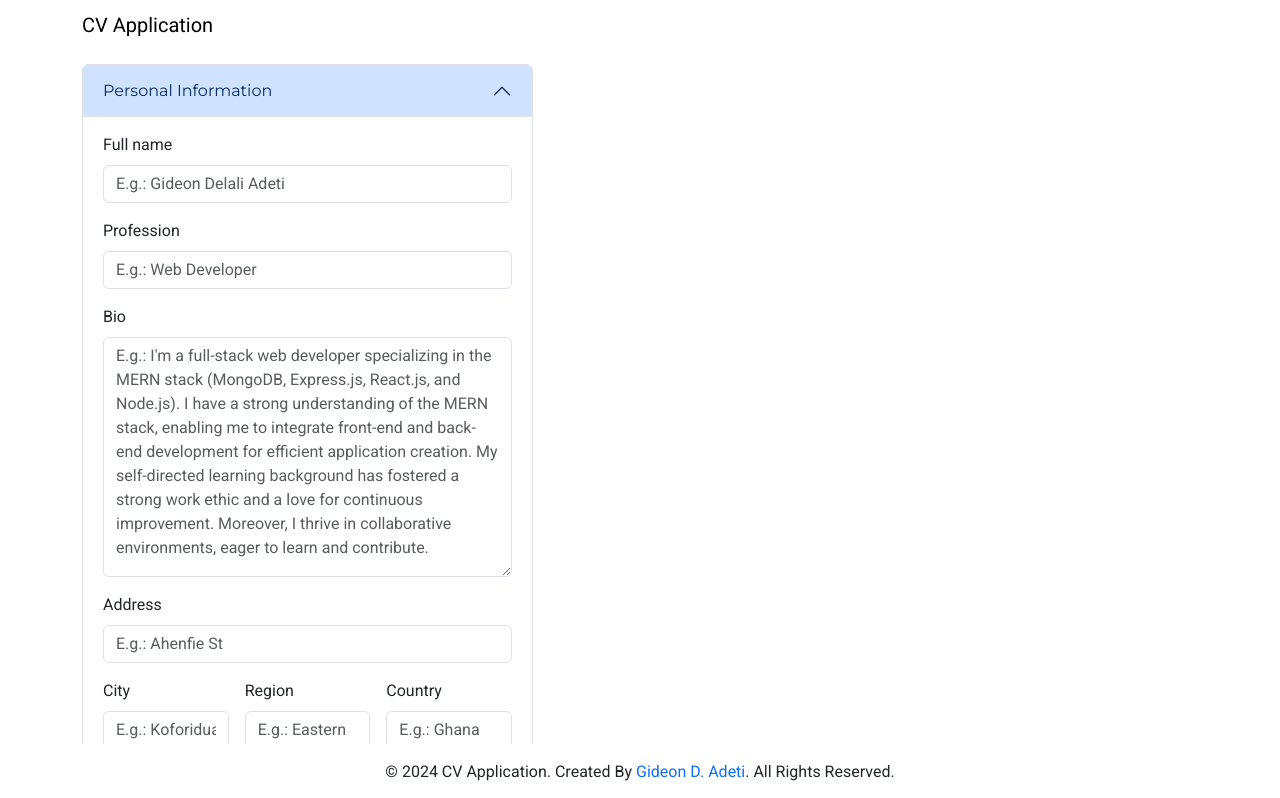
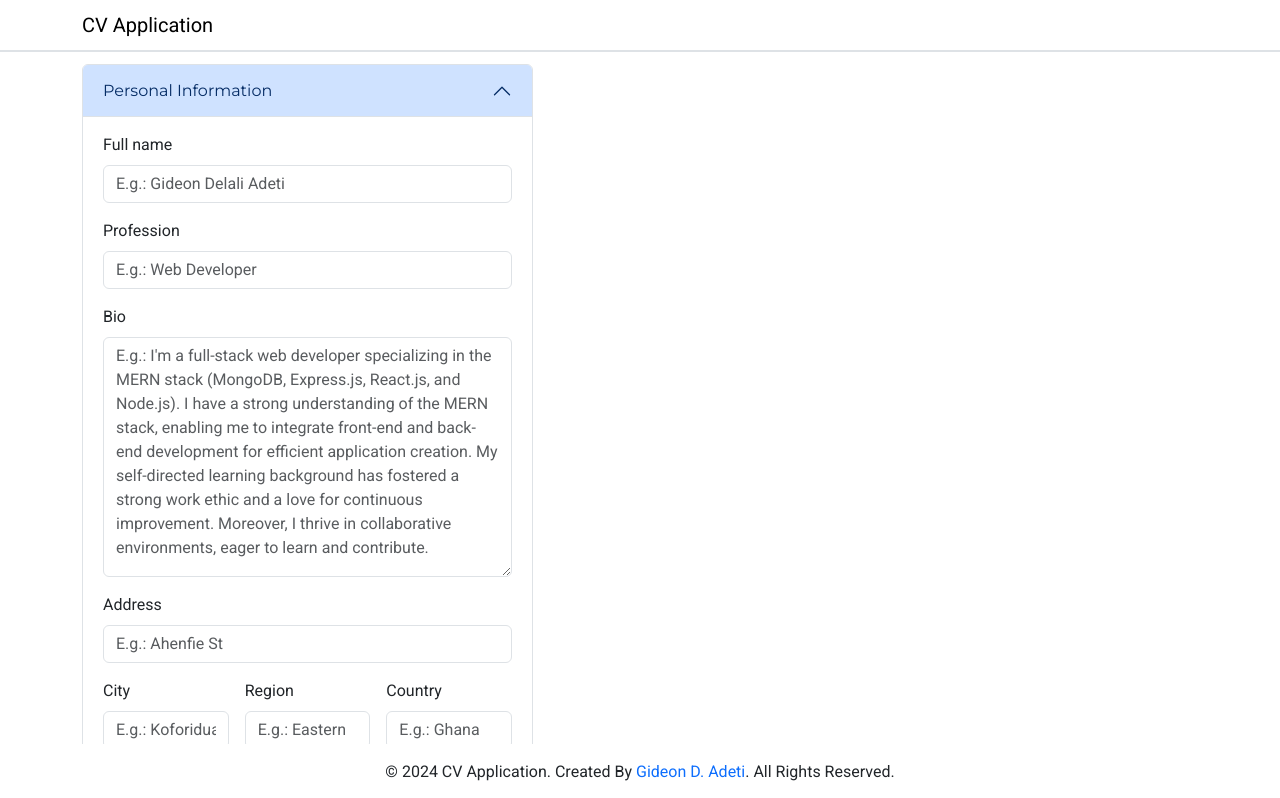
Before and after one commit to GDA0/cv-application, a React (Vite) app: page / in a window 1280 px wide. Shown: the top 798 px of the page. Built offline with nearby package versions, Linux system fonts and the light colour scheme.

Commit message:
Add border bottom to header nav

```diff
--- a/src/components/Header.jsx
+++ b/src/components/Header.jsx
@@ -1,8 +1,8 @@
 export default function Header () {
   return (
     <header>
-      <nav className='navbar fixed-top bg-white container'>
-        <div className='container-fluid'>
+      <nav className='navbar fixed-top bg-white container-fluid border-bottom border-2'>
+        <div className='container'>
           <span className='navbar-brand mb-0 h1'>CV Application</span>
         </div>
       </nav>
```
